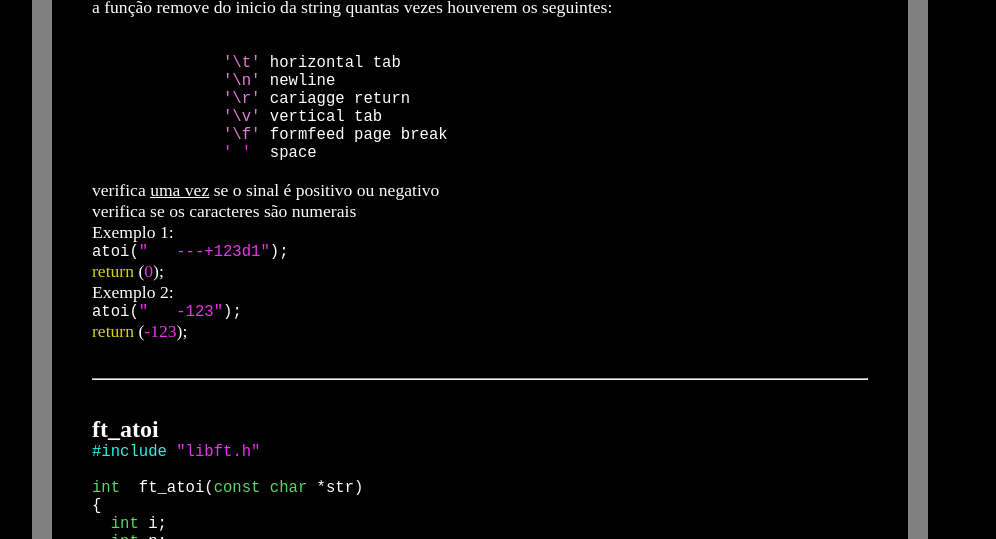
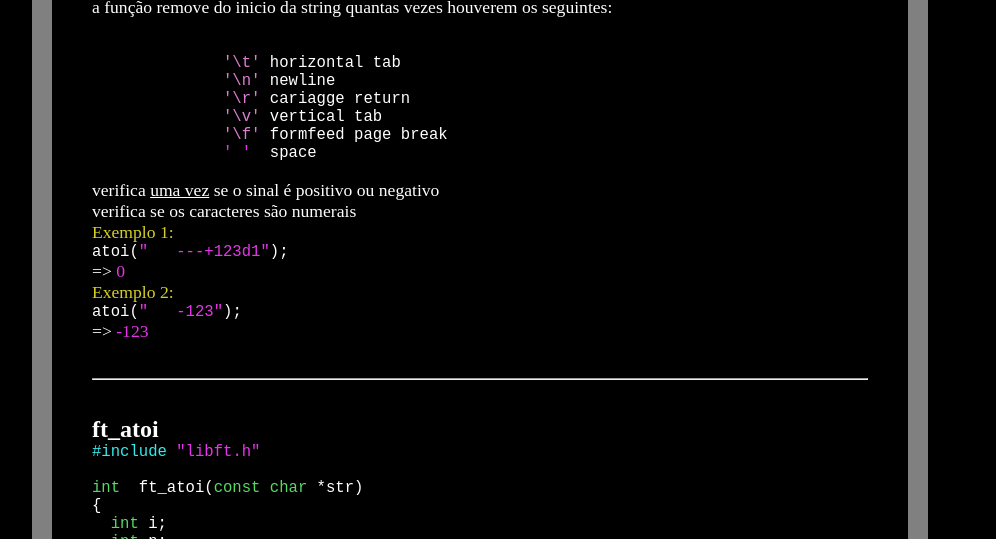
Before and after one commit to brunovmc/learningC, a plain HTML site: page index.html in a window 1280 px wide. Both pictures are taken after a click on the link "atoi". Shown: the part 772-1311 px from the top of the page, without its empty margins (96-1092 px from the left). Drawn offline with Linux system fonts and the light colour scheme.

Commit message:
atoi correction

```diff
--- a/index.html
+++ b/index.html
@@ -59,10 +59,10 @@
                 </p>
                 <p>verifica <u>uma vez</u> se o sinal é positivo ou negativo</p>
                 <p>verifica se os caracteres são numerais</p>
-                <p>Exemplo 1: <pre>atoi(<span class="magenta">"   ---+123d1"</span>);</pre></p>
-                <p><span class="yellow">return</span> (<span class="magenta">0</span>);</p>
-                <p>Exemplo 2: <pre>atoi(<span class="magenta">"   -123"</span>);</pre></p>
-                <p><span class="yellow">return</span> (<span class="magenta">-123</span>);</p>
+                <p><span class="yellow">Exemplo 1:</span> <pre>atoi(<span class="magenta">"   ---+123d1"</span>);</pre></p>
+                <p>=> <span class="magenta">0</span></p>
+                <p><span class="yellow">Exemplo 2:</span> <pre>atoi(<span class="magenta">"   -123"</span>);</pre></p>
+                <p>=> <span class="magenta">-123</span></p>
               </span>
               <pre>
 
```
